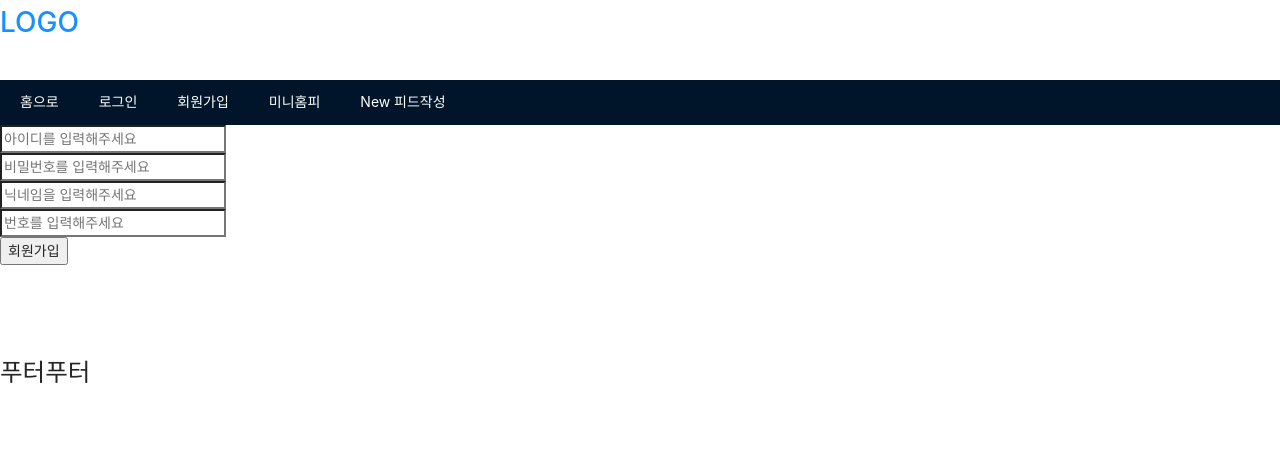
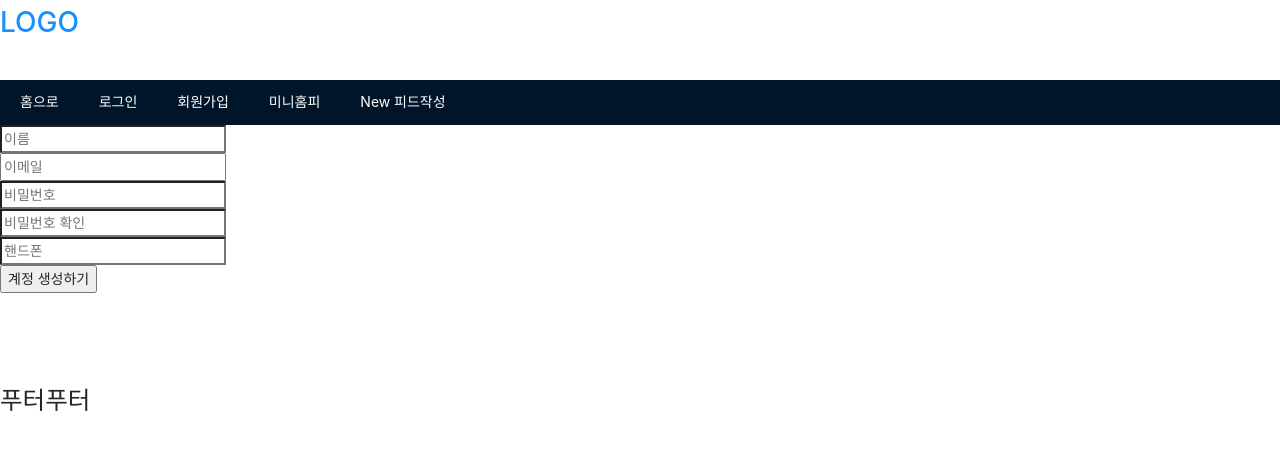
Before and after one commit to taechanlim/React_project, a Next.js app in the folder front/: page /user/register in a window 1280 px wide. Shown: the top 450 px of the page. Built offline with nearby package versions, Linux system fonts and the light colour scheme.

Commit message:
회원가입 코드

```diff
--- a/front/pages/user/register.jsx
+++ b/front/pages/user/register.jsx
@@ -1,15 +1,59 @@
+import React, { useState } from "react"
+
 const Register = () => {
+    const [name,setName] = useState('')
+    const [email,setEmail] = useState('')
+    const [password,setPassword] = useState('')
+    const [confirmPassword,setConfirmPassword] = useState('')
+    const [phone,setPhone] = useState('')
+
+    const onNameHandler = (event) =>{
+        setName(event.currenTarget.value)
+    }
+    const onEmailHandler = (event) =>{
+        setEmail(event.currenTarget.value)
+    }
+    const onPasswordHandler = (event) =>{
+        setPassword(event.currenTarget.value)
+    }
+    const onConfirmPasswordHandler = (event)=>{
+        setConfirmPassword(event.currenTarget.value)
+    }
+    const onPhoneHandler = ( event)=>{
+        setPhone(event.currenTarget.value)
+    }
+    const onSubmit = (event) =>{
+        event.preventDefault()
+        if(password !== confirmPassword){
+            return alert('비밀번호와 비밀번호 확인이 불일치')
+        }else{
+            return alert('성공되다 가입')
+        }
+    }
     return(
-        <>
+        <div class="loginregister">
             <form>
-                <input type="text" placeholder="아이디를 입력해주세요"></input> <br />
-                <input type="password" placeholder="비밀번호를 입력해주세요"></input> <br />
-                <input type="text" placeholder="닉네임을 입력해주세요"></input> <br />
-                <input type="text" placeholder="번호를 입력해주세요"></input> <br />
-                <input type="submit" value="회원가입"></input>
+                <div><input name="name" type="text" placeholder="이름" value={name} onChange={onNameHandler}/></div>
+                <div><input name="email" type="email" placeholder="이메일" value={email} onChange={onEmailHandler}/></div>
+                <div><input name="password" type="password" placeholder="비밀번호" value={password} onChange={onPasswordHandler}/></div>
+                <div><input name="confirmPassword" type="password" placeholder="비밀번호 확인" value={confirmPassword} onChange={onConfirmPasswordHandler}/></div>
+                <div><input name="Phone" type="text" placeholder="핸드폰" value={phone} onChange={onPhoneHandler}/></div>
+                <div><button type="submit" onSubmit={onSubmit}>계정 생성하기</button></div>
             </form>
-        </>
+        </div>
     )
+
+    // return(
+    //     <>
+    //         <form>
+    //             <input type="text" placeholder="아이디를 입력해주세요"></input> <br />
+    //             <input type="password" placeholder="비밀번호를 입력해주세요"></input> <br />
+    //             <input type="text" placeholder="닉네임을 입력해주세요"></input> <br />
+    //             <input type="text" placeholder="번호를 입력해주세요"></input> <br />
+    //             <input type="submit" value="회원가입"></input>
+    //         </form>
+    //     </>
+    // )
 }
 
 export default Register
```
Also changed, not shown: front/package.json (+8 -1 lines).
